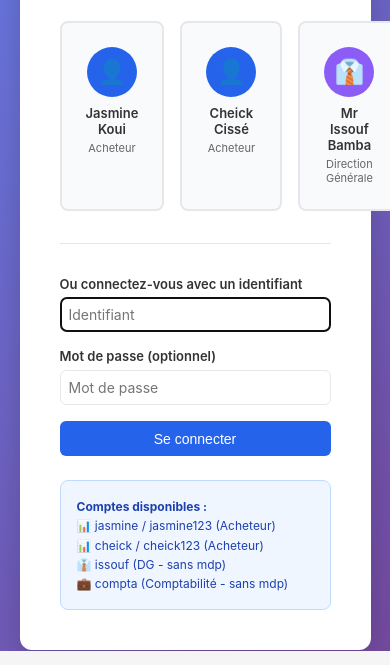
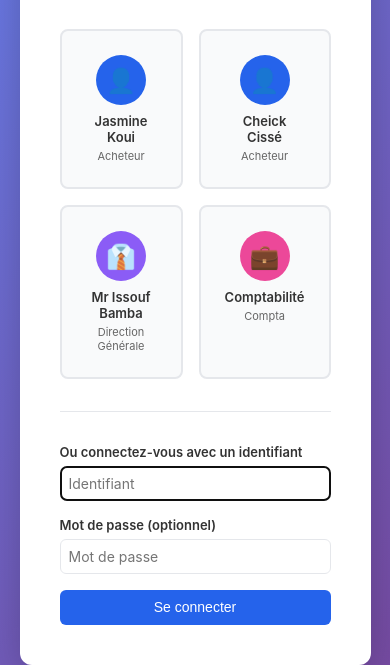
Before and after one commit to Jasmine-123-k/gestion-demandes-achat, a plain HTML site: page index.html in a window 390 px wide. Shown: the part 193-858 px from the top of the page. Drawn offline with Linux system fonts and the light colour scheme.

Commit message:
Improve layout and responsiveness of login page
Updated logo dimensions and layout for better responsiveness. Adjusted user card layout and removed login info section.

```diff
--- a/index.html
+++ b/index.html
@@ -56,11 +56,13 @@
         .login { display: flex; align-items: center; justify-content: center; min-height: 100vh; background: linear-gradient(135deg, #667eea 0%, #764ba2 100%); }
         .login-box { background: white; border-radius: 12px; padding: 2.5rem; max-width: 500px; width: 90%; box-shadow: 0 10px 40px rgba(0,0,0,0.2); }
         .login-header { text-align: center; margin-bottom: 2rem; }
-        .login-logo { width: 150px; height: 60px; margin: 0 auto 1.5rem; }
-        .login-logo svg { width: 100%; height: 100%; }
+        .login-logo { width: 100%; max-width: 180px; height: auto; margin: 0 auto 1.5rem; }
+        .login-logo svg { width: 100%; height: auto; }
         .login-box h1 { font-size: 24px; margin-bottom: 0.5rem; text-align: center; }
         .login-box p { text-align: center; color: #666; margin-bottom: 2rem; }
-        .login-users { display: grid; grid-template-columns: 1fr 1fr 1fr; gap: 1rem; margin-bottom: 2rem; }
+        .login-users { display: grid; grid-template-columns: 1fr 1fr; gap: 1rem; margin-bottom: 2rem; }
+        @media (min-width: 600px) { .login-users { grid-template-columns: 1fr 1fr; } }
+        @media (min-width: 800px) { .login-users { grid-template-columns: 1fr 1fr 1fr 1fr; } }
         .user-card { background: #f9fafb; border: 2px solid #e5e7eb; border-radius: 8px; padding: 1.5rem; text-align: center; cursor: pointer; transition: all 0.3s; }
         .user-card:hover { border-color: #2563eb; background: #eff6ff; }
         .user-card.dg:hover { border-color: #8b5cf6; }
@@ -253,10 +255,10 @@
                         <div class="login-box">
                             <div class="login-header">
                                 <div class="login-logo">
-                                    <svg viewBox="0 0 180 60" xmlns="http://www.w3.org/2000/svg">
-                                        <text x="5" y="40" font-size="32" font-weight="bold" fill="#000">PC</text>
-                                        <text x="50" y="40" font-size="32" font-weight="bold" fill="#1168a7">PLUS</text>
-                                        <text x="130" y="40" font-size="32" font-weight="bold" fill="#0099cc">GROUP</text>
+                                    <svg viewBox="0 0 220 80" xmlns="http://www.w3.org/2000/svg">
+                                        <text x="10" y="60" font-size="48" font-weight="bold" fill="#000">PC</text>
+                                        <text x="70" y="60" font-size="48" font-weight="bold" fill="#1168a7">PLUS</text>
+                                        <text x="150" y="60" font-size="48" font-weight="bold" fill="#0099cc">GROUP</text>
                                     </svg>
                                 </div>
                                 <h1>Gestion des Demandes</h1>
@@ -279,6 +281,11 @@
                                     <div class="user-card-name">Mr Issouf Bamba</div>
                                     <div class="user-card-role">Direction Générale</div>
                                 </div>
+                                <div class="user-card compta" onclick="app.login('compta', '')">
+                                    <div class="user-card-avatar">💼</div>
+                                    <div class="user-card-name">Comptabilité</div>
+                                    <div class="user-card-role">Compta</div>
+                                </div>
                             </div>
 
                             <div class="login-form">
@@ -293,14 +300,6 @@
                                     </div>
                                     <button type="submit" class="btn" style="width: 100%;">Se connecter</button>
                                 </form>
-                            </div>
-
-                            <div class="login-info">
-                                <strong>Comptes disponibles :</strong><br>
-                                📊 jasmine / jasmine123 (Acheteur)<br>
-                                📊 cheick / cheick123 (Acheteur)<br>
-                                👔 issouf (DG - sans mdp)<br>
-                                💼 compta (Comptabilité - sans mdp)
                             </div>
                         </div>
                     </div>
@@ -323,10 +322,10 @@
                     <div class="header">
                         <div class="header-top">
                             <div class="header-left">
-                                <svg width="140" height="50" viewBox="0 0 180 60" xmlns="http://www.w3.org/2000/svg" class="logo">
-                                    <text x="5" y="40" font-size="32" font-weight="bold" fill="#000">PC</text>
-                                    <text x="50" y="40" font-size="32" font-weight="bold" fill="#1168a7">PLUS</text>
-                                    <text x="130" y="40" font-size="32" font-weight="bold" fill="#0099cc">GROUP</text>
+                                <svg width="160" height="60" viewBox="0 0 220 80" xmlns="http://www.w3.org/2000/svg" class="logo">
+                                    <text x="10" y="60" font-size="48" font-weight="bold" fill="#000">PC</text>
+                                    <text x="70" y="60" font-size="48" font-weight="bold" fill="#1168a7">PLUS</text>
+                                    <text x="150" y="60" font-size="48" font-weight="bold" fill="#0099cc">GROUP</text>
                                 </svg>
                                 <h1>Gestion des Demandes d'Achat</h1>
                             </div>
```
